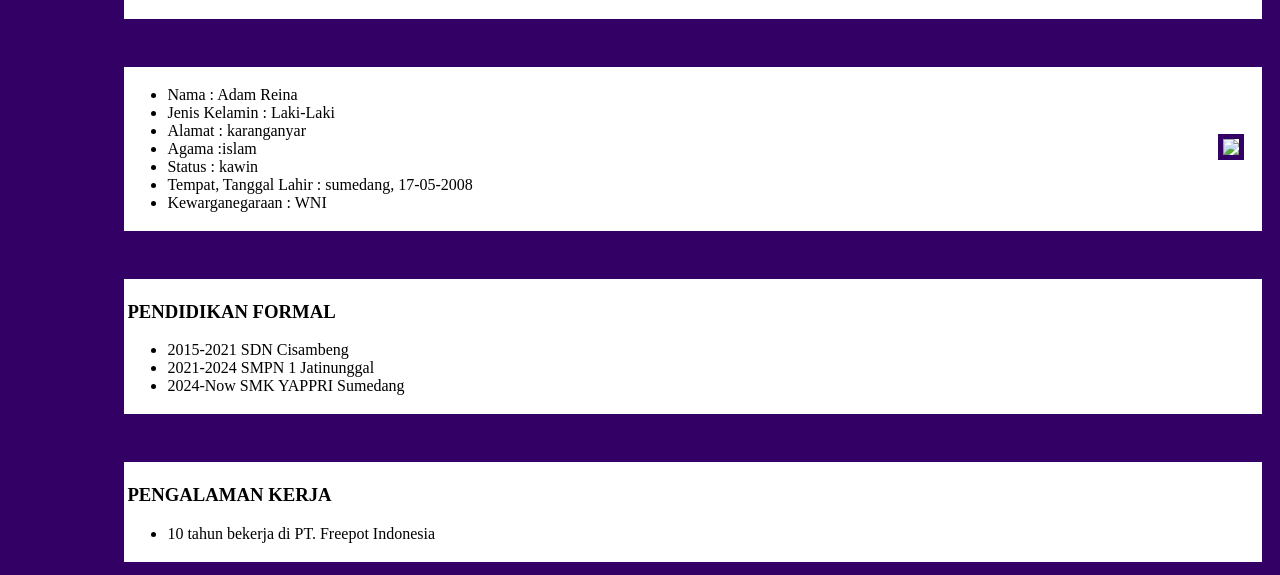
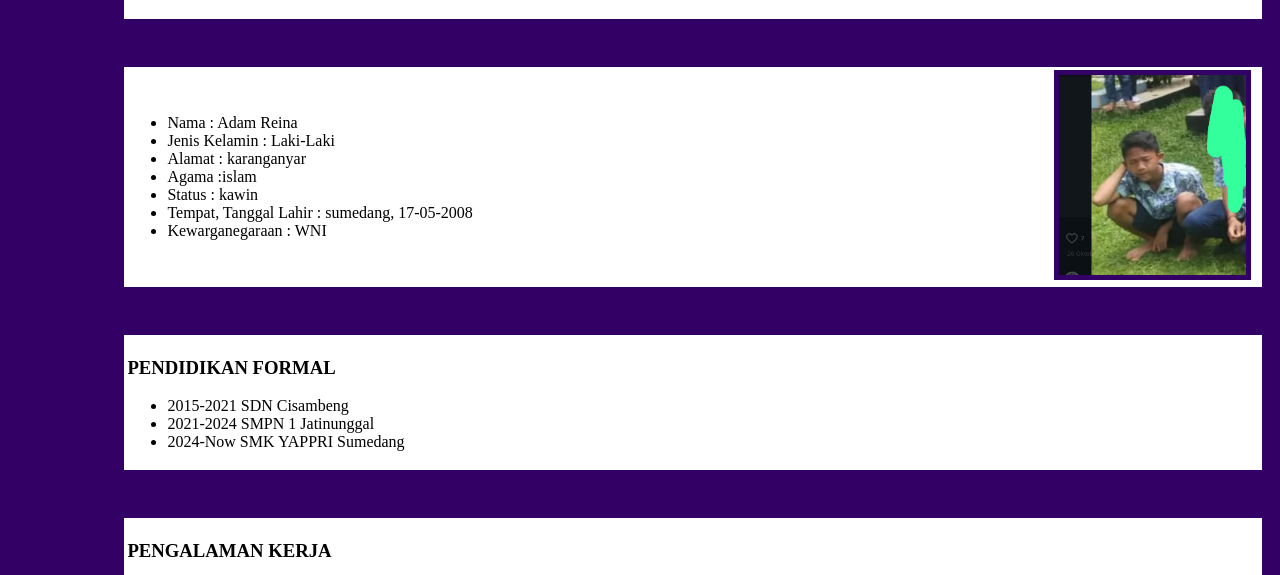
Before and after one commit to adamhengker/project, a plain HTML site: page cv.html in a window 1280 px wide. Shown: the part 225-800 px from the top of the page. Drawn offline with Linux system fonts and the light colour scheme.

Commit message:
Update cv.html

```diff
--- a/cv.html
+++ b/cv.html
@@ -70,7 +70,7 @@
 						</ul>
 					</td>
 					<td>
-						<img src="profile.jpeg" height="200px">
+						<img src="profil.jpeg" height="200px">
 					</td>
 				</tr>
 			</table>
```
